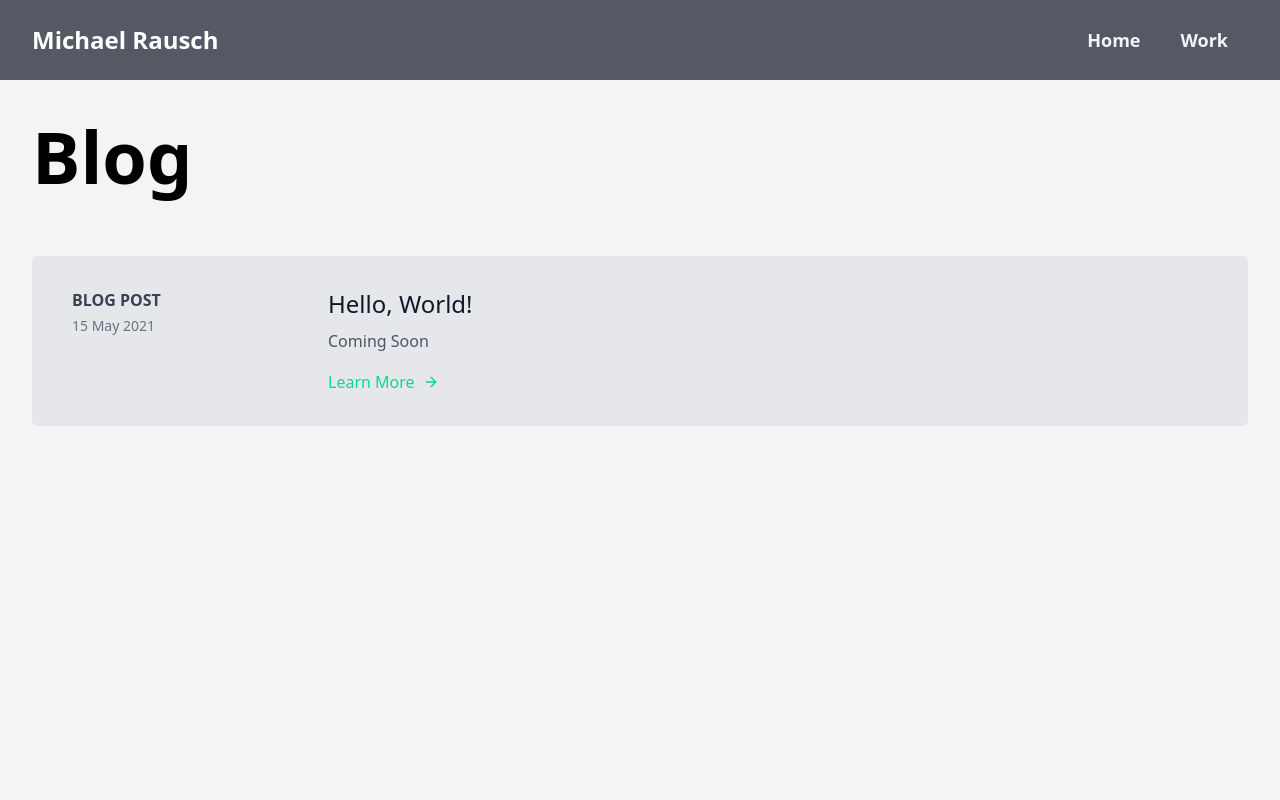
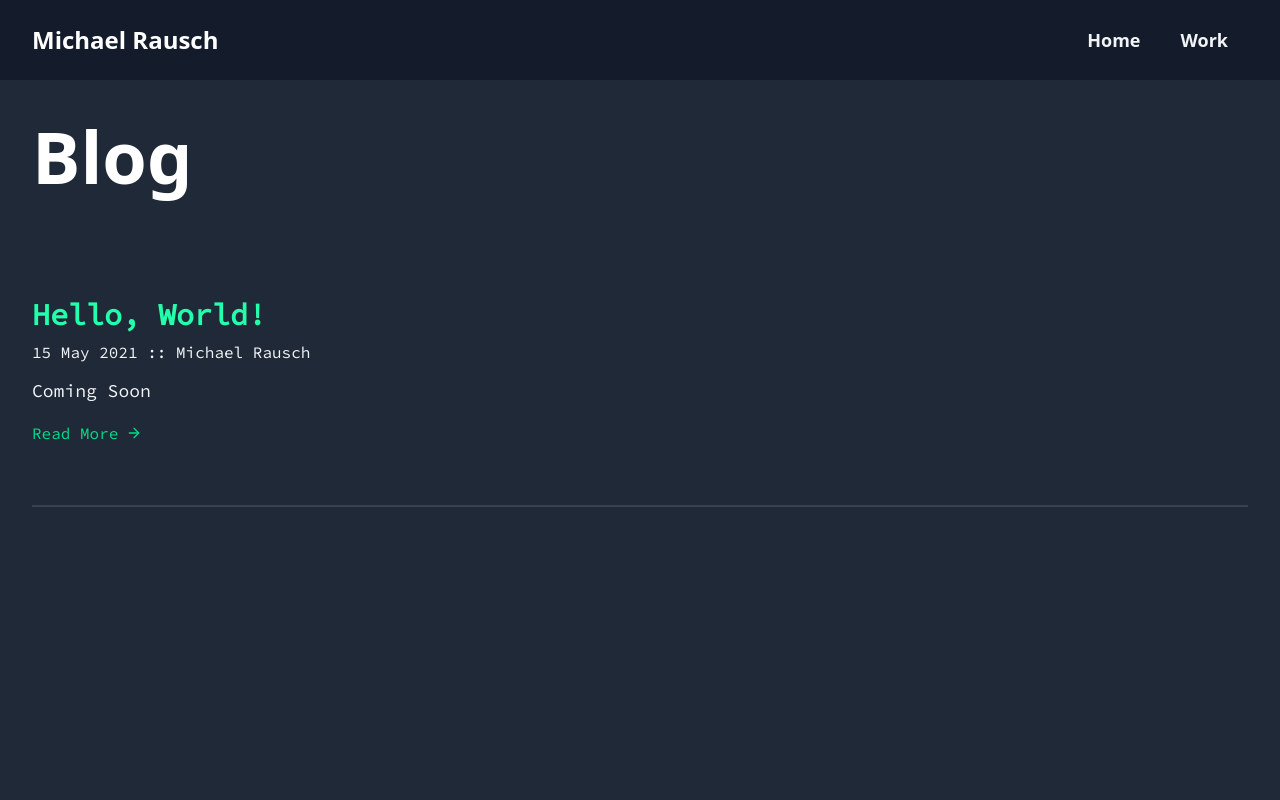
Before and after one commit to michaelrausch/michaelrausch.nz-v4, a Next.js app: page /blog in a window 1280 px wide. Shown: the top 800 px of the page. Built offline with nearby package versions, Linux system fonts and the light colour scheme; what @tailwindcss/typography would draw is missing.

Commit message:
Redesigned blog page and blog posts

```diff
--- a/components/blog/BlogPostListing.tsx
+++ b/components/blog/BlogPostListing.tsx
@@ -8,27 +8,31 @@ interface Props {
     title: string;
     description: string;
     postId: string;
+    tags: string;
 }
 
-export const BlogPostListing: React.FC<Props> = ({category, date, title, description, postId}) => {
+export const BlogPostListing: React.FC<Props> = ({category, date, title, description, postId, tags}) => {
     return (
-        <motion.div className="py-8 flex flex-wrap md:flex-nowrap bg-gray-200 p-10 rounded-md mb-5">
-            <div className="md:w-64 md:mb-0 mb-6 flex-shrink-0 flex flex-col pr-10 md:pr-0">
-                <span className="font-semibold title-font text-gray-700">{category.toUpperCase()}</span>
-                <span className="mt-1 text-gray-500 text-sm">{date}</span>
-            </div>
+        <div className="flex flex-wrap md:flex-nowrap py-10">
             <div className="md:flex-grow">
-                <h2 className="text-2xl font-medium text-gray-900 title-font mb-2">{title}</h2>
-                <p className="leading-relaxed">{description}</p>
                 <Link href={"/blog/posts/" + postId }>
-                    <a className="text-yellow inline-flex items-center mt-4">Learn More
+                    <h2 className="text-3xl font-black text-green-400 title-font mb-2 font-sourcecode cursor-pointer">{title}</h2>
+                </Link>
+                <span className="mt-1 text-gray-100 text-md font-sourcecode">{date} :: Michael Rausch</span> <br></br>
+
+                <p className="leading-relaxed text-gray-100 font-sourcecode pt-3 text-lg">{description}</p>
+
+                <Link href={"/blog/posts/" + postId }>
+                    <a className="text-yellow inline-flex items-center mt-4 font-sourcecode">Read More
                         <svg className="w-4 h-4 ml-2" viewBox="0 0 24 24" stroke="currentColor" strokeWidth="2" fill="none" strokeLinecap="round" strokeLinejoin="round">
                             <path d="M5 12h14"></path>
                             <path d="M12 5l7 7-7 7"></path>
                         </svg>
                     </a>
                 </Link>
+
+                <p className="pt-5 text-gray-400 text-md font-sourcecode">{tags}</p>
             </div>
-        </motion.div>
+        </div>
     )
 }
--- a/layouts/BlogPageLayout.tsx
+++ b/layouts/BlogPageLayout.tsx
@@ -5,7 +5,7 @@ import { Header } from "../components/Header"
 
 export const BlogPageLayout: React.FC = ({children}) => {
     return (
-        <div className="bg-gray-100">
+        <div className="bg-gray-800">
             <NextSeo
                 title="Blog"
             />
@@ -13,12 +13,12 @@ export const BlogPageLayout: React.FC = ({children}) => {
             <Header/>
 
             <div className="max-w-7xl mx-auto mt-10 pb-40 px-4 sm:px-6 lg:px-8">
-                <h1 className="font-black text-5xl md:text-7xl">Blog</h1>
+                <h1 className="font-black text-5xl md:text-7xl text-white">Blog</h1>
 
                 <div>
                     <section className="text-gray-600 body-font overflow-hidden">
                         <div className="container py-24 mx-auto">
-                            <div className="-my-8 divide-y-2 divide-gray-100">
+                            <div className="-my-8 divide-y-2 divide-gray-700">
                                 {children}
                             </div>
                         </div>
--- a/layouts/BlogPostLayout.tsx
+++ b/layouts/BlogPostLayout.tsx
@@ -17,7 +17,7 @@ export const BlogPostLayout: React.FC<Props> = ({children, title, hero}) => {
                 <Header />
 
                 <div className="max-w-7xl mx-auto mt-10 pb-40 px-4 sm:px-6 lg:px-8 ">
-                    <h1 className="font-black text-7xl pb-10 text-white">{title}</h1>
+                    <h1 className="font-black text-6xl pb-10 text-white ">{title}</h1>
                     {/* <img src={hero} className="w-full rounded-md"></img> */}
 
                     {children}
--- a/lib/PostLoader.tsx
+++ b/lib/PostLoader.tsx
@@ -14,7 +14,7 @@ export const PROJECTS = path.join(process.cwd(), 'content/projects')
 /**
  * Constants
  */
-export const DEFAULT_PAGE_COUNT = 1
+export const DEFAULT_PAGE_COUNT = 5
 
 /**
  * Get a list of all posts in a directory
@@ -24,6 +24,7 @@ export const DEFAULT_PAGE_COUNT = 1
  */
 export const getAllPosts = (contentDirectory: string) => {
     const fileNames = fs.readdirSync(contentDirectory)
+
     const allPostsData = fileNames.map((fileName) => {
         const id = fileName.replace(/\.md$/, "");
         const fullPath = path.join(contentDirectory, fileName);
--- a/pages/blog/index.tsx
+++ b/pages/blog/index.tsx
@@ -30,7 +30,7 @@ interface Props {
 const Blog: React.FC<Props> = ({posts, nextPage}) => {
   return (
     <BlogPageLayout>
-      {posts.map(({id, date, title, description, category}, index) => (
+      {posts.map(({id, date, title, description, category, tags}, index) => (
         <BlogPostListing
         key={index}
         title={title}
@@ -38,6 +38,7 @@ const Blog: React.FC<Props> = ({posts, nextPage}) => {
         category={category}
         date={date}
         postId={id}
+        tags={tags}
       >
         </BlogPostListing>
       ))}
--- a/pages/blog/posts/[id].tsx
+++ b/pages/blog/posts/[id].tsx
@@ -36,7 +36,7 @@ interface Props {
 export const BlogPost: React.FC<Props> = ({ post }) => {
     return (
         <BlogPostLayout title={post.title}>
-            <article className="prose max-w-none prose-sm lg:prose-lg xl:prose-xl" dangerouslySetInnerHTML={{ __html: post.contentHtml }} />
+            <article className="prose max-w-none prose-sm lg:prose-lg xl:prose-xl prose-dark prose-green" dangerouslySetInnerHTML={{ __html: post.contentHtml }} />
         </BlogPostLayout>
     )
 }
```
Also changed, not shown: next-env.d.ts.
